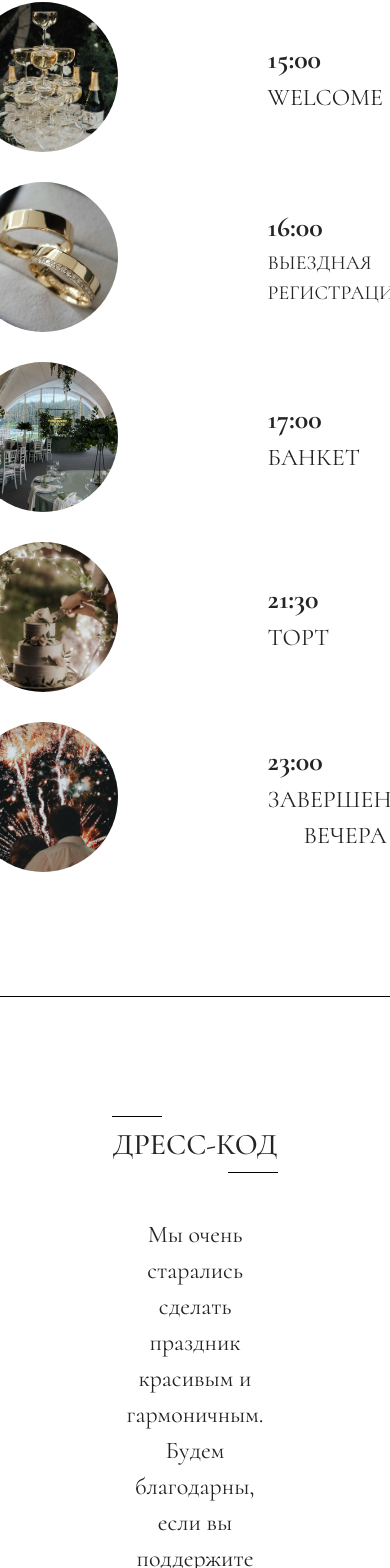
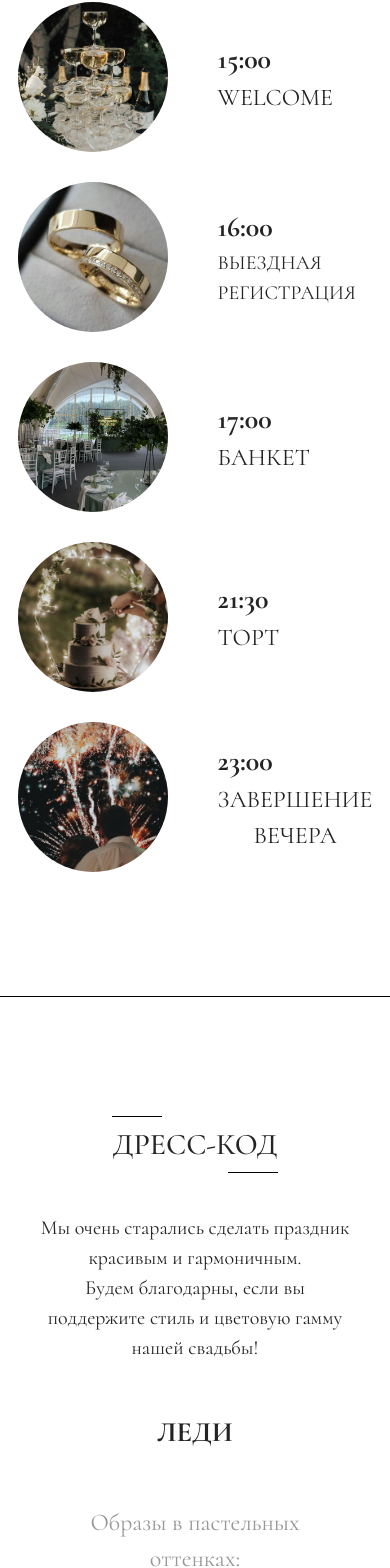
Before and after one commit to Schneegestober1/inventation, a React (Vite) app: page / in a window 390 px wide. Shown: the part 3802-5370 px from the top of the page. Built offline with nearby package versions, Linux system fonts and the light colour scheme.

Commit message:
adaptiv is made

```diff
--- a/src/components/Countdown/CountDown.jsx
+++ b/src/components/Countdown/CountDown.jsx
@@ -59,7 +59,7 @@ export const CountDown = () => {
 
 	return (
 		<section className={styles.container}>
-			<h2>ДО НАШЕЙ СВАДЬБЫ ОСТАЛОСЬ:</h2>
+			<h2 className={styles.title}>ДО НАШЕЙ СВАДЬБЫ ОСТАЛОСЬ:</h2>
 			<div className={styles.countDownBox}>
 				<div className={styles.countDown}>{timeLeft.days} <span>{getPlural(+timeLeft.days, 'день', 'дня', 'дней')}</span></div>
 				<div className={styles.countDownLine}></div>
--- a/src/components/Countdown/countDown.module.scss
+++ b/src/components/Countdown/countDown.module.scss
@@ -29,4 +29,18 @@
     height: 200px;
     border-radius: 16px;
     object-fit: cover;
-  }
+}
+.title {
+    text-align: center;
+}
+
+@media (max-width: 426px) {
+    .title {
+        font-size: 32px;
+    }
+
+    .countDown {
+        font-size: 32px;
+    }
+
+}
--- a/src/components/DressCode/DressCode.jsx
+++ b/src/components/DressCode/DressCode.jsx
@@ -5,7 +5,7 @@ export const DressCode = () => {
 	return (
 		<section className={styles.container}>
 			<h2 className={styles.title}>ДРЕСС-КОД</h2>
-				<p className={styles.text1}>Мы очень старались сделать праздник красивым и гармоничным.<br />Будем благодарны, если вы поддержите стиль и цветовую гамму нашей свадьбы!</p>
+			<p className={styles.text1}>Мы очень старались сделать праздник красивым и гармоничным.<br className={styles.br} />Будем благодарны, если вы поддержите стиль и цветовую гамму нашей свадьбы!</p>
 			<h3>ЛЕДИ</h3>
 			<p className={styles.text}>Образы в пастельных оттенках: </p>
 			<div className={styles.rectanglesBox}>
@@ -26,9 +26,9 @@ export const DressCode = () => {
 			<h3>-ГОРЬКО-</h3>
 			<p className={styles.text1}>Будем благодарны, если вы воздержитесь от частых криков «Горько» и белого цвета в наряде у дам. <br />В белом только невеста!</p>
 			<h3>-ПОДАРКИ -</h3>
-				<p>Чтобы наши руки были свободны для объятий, мы будем рады легким подаркам в конвертах.</p>
+			<p className={styles.text1}>Чтобы наши руки были свободны для объятий, мы будем рады легким подаркам в конвертах.</p>
 			<h3>-ЦВЕТЫ-</h3>
-				<p>Мы знаем, что на свадьбах принято дарить цветы, но мы не успеем насладиться их красотой, ведь они так быстро завянут.</p>
+			<p className={styles.text1}>Мы знаем, что на свадьбах принято дарить цветы, но мы не успеем насладиться их красотой, ведь они так быстро завянут.</p>
 			<div className={styles.orgBox}>
 				<h2>ОРГАНИЗАЦИОННЫЕ МОМЕНТЫ</h2>
 				<p>Если хотите устроить нам творческий подарок или сюрприз, свяжитесь с ведущим нашего мероприятия:</p>
--- a/src/components/DressCode/dressCode.module.scss
+++ b/src/components/DressCode/dressCode.module.scss
@@ -85,4 +85,18 @@
     align-items: center;
     border: 1px solid black;
     padding: 20px;
+    text-align: center;
 }
+
+
+@media (max-width: 426px) {
+    .text1 {
+        width: 320px;
+        font-size: 20px;
+    }
+    .text {
+        width: 300px;
+        text-align: center;
+    }
+
+}
--- a/src/components/Form/form.module.scss
+++ b/src/components/Form/form.module.scss
@@ -91,3 +91,12 @@
 .realCheckbox:checked + .customCheckbox::before {
     transform: translate(-50%, -50%) scale(1);
 }
+
+@media (max-width: 426px) {
+    .title {
+        font-size: 26px;
+    }
+    .text1 {
+        font-size: 24px;
+    }
+}
--- a/src/components/ProgramForDay/programForDay.module.scss
+++ b/src/components/ProgramForDay/programForDay.module.scss
@@ -93,3 +93,9 @@
     text-align: left;
     font-size: 20px;
 }
+
+@media (max-width: 426px) {
+    .timelineItem {
+        gap: 50px;
+    }
+}
```
Lines whose indentation alone changed are shown as unchanged.
